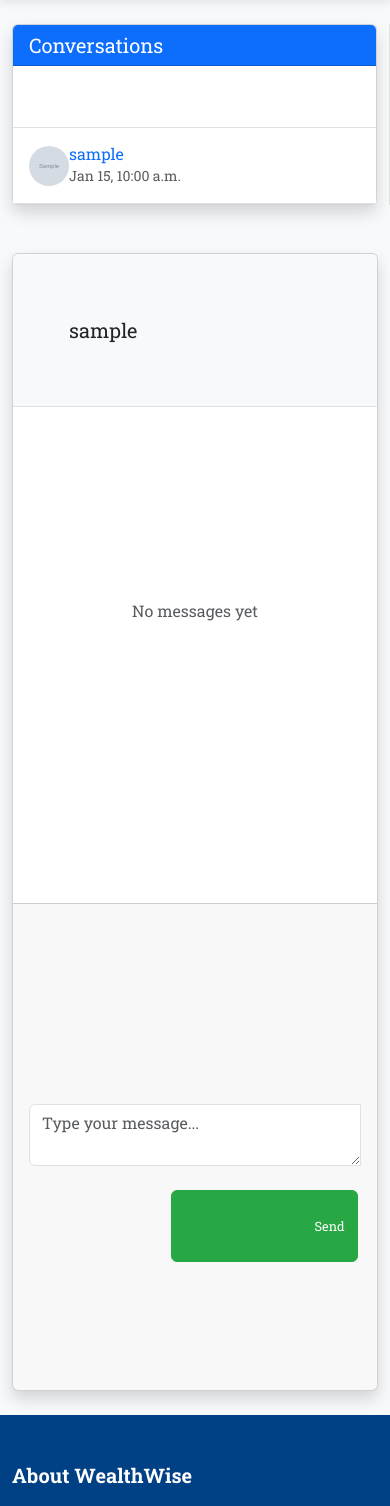
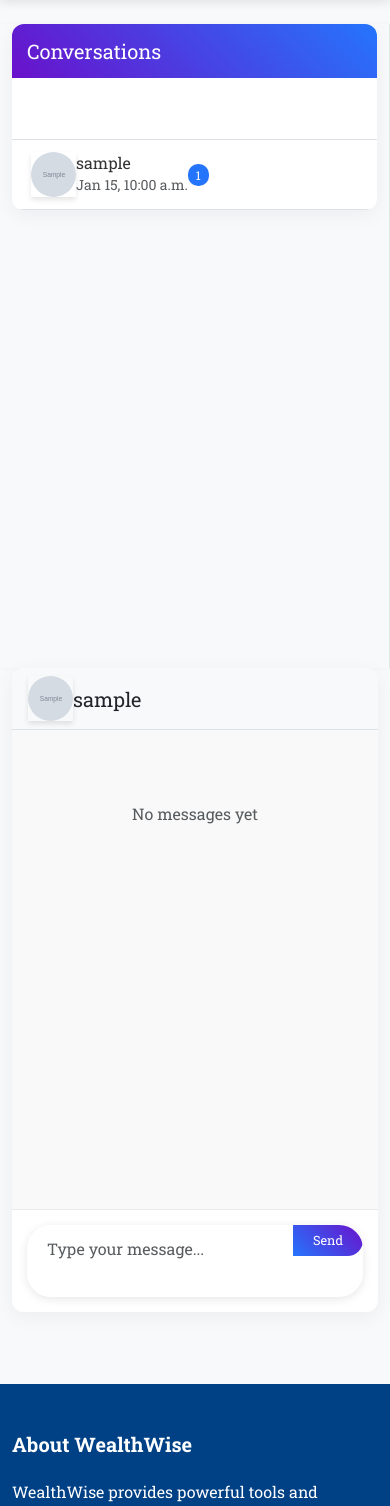
Before and after one commit to jakujobi/wealthwise, a Django app: template messaging/templates/messaging.html in a window 390 px wide. Shown: the part 72-1578 px from the top of the page. Run offline with Django 5.2, Linux system fonts and the light colour scheme; the template is opened without the code that fills it: most values are stand-ins (such as "Sample title", 1, 10 or a date in 2020); grey boxes marked "Sample" are stand-in pictures.

Commit message:
Improves messaging interface styling
Enhances the visual design and user experience of the messaging page.

- Modernizes the appearance with gradients, shadows, and updated spacing.
- Improves layout management for the conversation sidebar and message area.
- Refines styling for message bubbles, enhancing differentiation between sent and received messages.
- Adds responsive adjustments for better display on smaller screens.
- Updates CSS class `text-right` to `text-end` for Bootstrap 5 compatibility.

```diff
--- a/messaging/templates/messaging.html
+++ b/messaging/templates/messaging.html
@@ -82,10 +82,10 @@
                         {% if messages_by_user and selected_profile in messages_by_user %}
                             {% for message in messages_by_user|get_item:selected_profile %}
                                 <div class="message-bubble {% if message.sender_id == request.user.profile %}sent{% else %}received{% endif %} mb-3">
-                                    <div class="message-content p-3">
+                                    <div class="message-content">
                                         {{ message.message_content }}
                                     </div>
-                                    <div class="message-time small text-muted {% if message.sender_id == request.user.profile %}text-right{% endif %}">
+                                    <div class="message-time small text-muted {% if message.sender_id == request.user.profile %}text-end{% endif %}">
                                         {{ message.sent_at|date:"M d, g:i a" }}
                                     </div>
                                 </div>
@@ -170,22 +170,66 @@
 
 <!-- CSS for the messaging interface -->
 <style>
+/* Layout and Container Styles */
 .conversation-sidebar {
-    border-right: 1px solid #e0e0e0;
+    border-right: 1px solid rgba(0, 0, 0, 0.08);
+    box-shadow: 1px 0 5px rgba(0, 0, 0, 0.03);
+    height: calc(100vh - 150px);
+    overflow-y: auto;
+}
+
+.message-content {
+    height: calc(100vh - 150px);
+    display: flex;
+    flex-direction: column;
+}
+
+.card.shadow {
+    border: none;
+    box-shadow: 0 5px 20px rgba(0, 0, 0, 0.05) !important;
+    border-radius: 12px;
+    overflow: hidden;
+}
+
+.card-header.bg-primary {
+    background: linear-gradient(45deg, #6a11cb 0%, #2575fc 100%) !important;
+    border: none;
+    padding: 15px;
+}
+
+/* Conversation List Styling */
+.conversation-list {
+    height: calc(100% - 60px);
+    overflow-y: auto;
 }
 
 .conversation-item {
-    transition: background-color 0.2s;
+    transition: all 0.25s ease;
+    border-left: 3px solid transparent;
+    padding: 12px 16px !important;
 }
 
-.conversation-item:hover, .conversation-item.active {
-    background-color: #f8f9fa;
+.conversation-item:hover {
+    background-color: rgba(37, 117, 252, 0.05);
+    border-left: 3px solid #2575fc;
 }
 
+.conversation-item.active {
+    background-color: rgba(37, 117, 252, 0.1);
+    border-left: 3px solid #2575fc;
+}
+
+.conversation-item a {
+    color: #333;
+}
+
+/* Avatar Styling */
 .avatar-circle {
-    width: 40px;
-    height: 40px;
+    width: 45px;
+    height: 45px;
     overflow: hidden;
+    flex-shrink: 0;
+    box-shadow: 0 3px 5px rgba(0, 0, 0, 0.1);
 }
 
 .avatar-circle img {
@@ -197,34 +241,158 @@
 .avatar-placeholder {
     width: 100%;
     height: 100%;
-    background-color: #6c757d;
+    background: linear-gradient(45deg, #6a11cb, #2575fc);
     color: white;
     font-weight: bold;
+    display: flex;
+    align-items: center;
+    justify-content: center;
 }
 
+/* Messages Container */
 .messages-container {
-    height: 400px;
+    flex-grow: 1;
+    overflow-y: auto;
+    padding: 20px;
+    background-color: #f9f9f9;
+    display: flex;
+    flex-direction: column;
 }
 
+/* Message Bubbles */
 .message-bubble {
     max-width: 75%;
-    border-radius: 16px;
+    margin-bottom: 15px;
+    position: relative;
+    box-shadow: 0 1px 2px rgba(0, 0, 0, 0.1);
+}
+
+.message-bubble .message-content {
+    white-space: pre-wrap;
+    word-break: break-word;
+    padding: 12px 16px;
+    border-radius: 18px;
+    height: auto;
 }
 
 .message-bubble.sent {
     margin-left: auto;
-    background-color: #dcf8c6;
+    align-self: flex-end;
+}
+
+.message-bubble.sent .message-content {
+    background: linear-gradient(45deg, #2575fc, #6a11cb);
+    color: white;
     border-bottom-right-radius: 4px;
 }
 
 .message-bubble.received {
     margin-right: auto;
-    background-color: #f1f0f0;
+    align-self: flex-start;
+}
+
+.message-bubble.received .message-content {
+    background-color: white;
     border-bottom-left-radius: 4px;
 }
 
-.message-content {
-    white-space: pre-wrap;
+.message-time {
+    font-size: 0.7rem;
+    margin-top: 4px;
+    padding: 0 8px;
+}
+
+/* Message Form Styling */
+.card-footer {
+    background-color: white;
+    border-top: 1px solid rgba(0, 0, 0, 0.08);
+    padding: 15px;
+}
+
+.input-group {
+    box-shadow: 0 2px 10px rgba(0, 0, 0, 0.1);
+    border-radius: 24px;
+    overflow: hidden;
+}
+
+textarea.form-control {
+    border: none;
+    padding: 12px 20px;
+    resize: none;
+    border-radius: 24px 0 0 24px !important;
+}
+
+textarea.form-control:focus {
+    box-shadow: none;
+}
+
+.input-group-append .btn {
+    border-radius: 0 24px 24px 0;
+    padding-left: 20px;
+    padding-right: 20px;
+    background: linear-gradient(45deg, #2575fc, #6a11cb);
+    border: none;
+}
+
+/* Modal Styling */
+.modal-content {
+    border-radius: 12px;
+    overflow: hidden;
+    border: none;
+    box-shadow: 0 10px 30px rgba(0, 0, 0, 0.1);
+}
+
+.modal-header.bg-primary {
+    background: linear-gradient(45deg, #6a11cb 0%, #2575fc 100%) !important;
+    border-bottom: none;
+}
+
+.btn-close.text-white {
+    filter: brightness(0) invert(1);
+}
+
+.form-control {
+    border-radius: 8px;
+    padding: 12px 15px;
+    border: 1px solid rgba(0, 0, 0, 0.1);
+}
+
+.form-control:focus {
+    border-color: #2575fc;
+    box-shadow: 0 0 0 0.2rem rgba(37, 117, 252, 0.25);
+}
+
+/* Empty State Styling */
+.text-center.text-muted {
+    padding: 30px 0;
+}
+
+.bi-chat-dots-fill {
+    font-size: 3rem;
+    color: #6a11cb;
+    opacity: 0.6;
+    margin-bottom: 20px;
+}
+
+/* Badge for unread count */
+.badge.badge-primary {
+    background-color: #2575fc;
+    color: white;
+    font-weight: normal;
+    padding: 5px 8px;
+    border-radius: 10px;
+}
+
+/* Responsive adjustments */
+@media (max-width: 768px) {
+    .conversation-sidebar,
+    .message-content {
+        height: calc(100vh - 200px);
+    }
+
+    .message-bubble {
+        max-width: 85%;
+    }
 }
 </style>
 {% endblock %}
```
